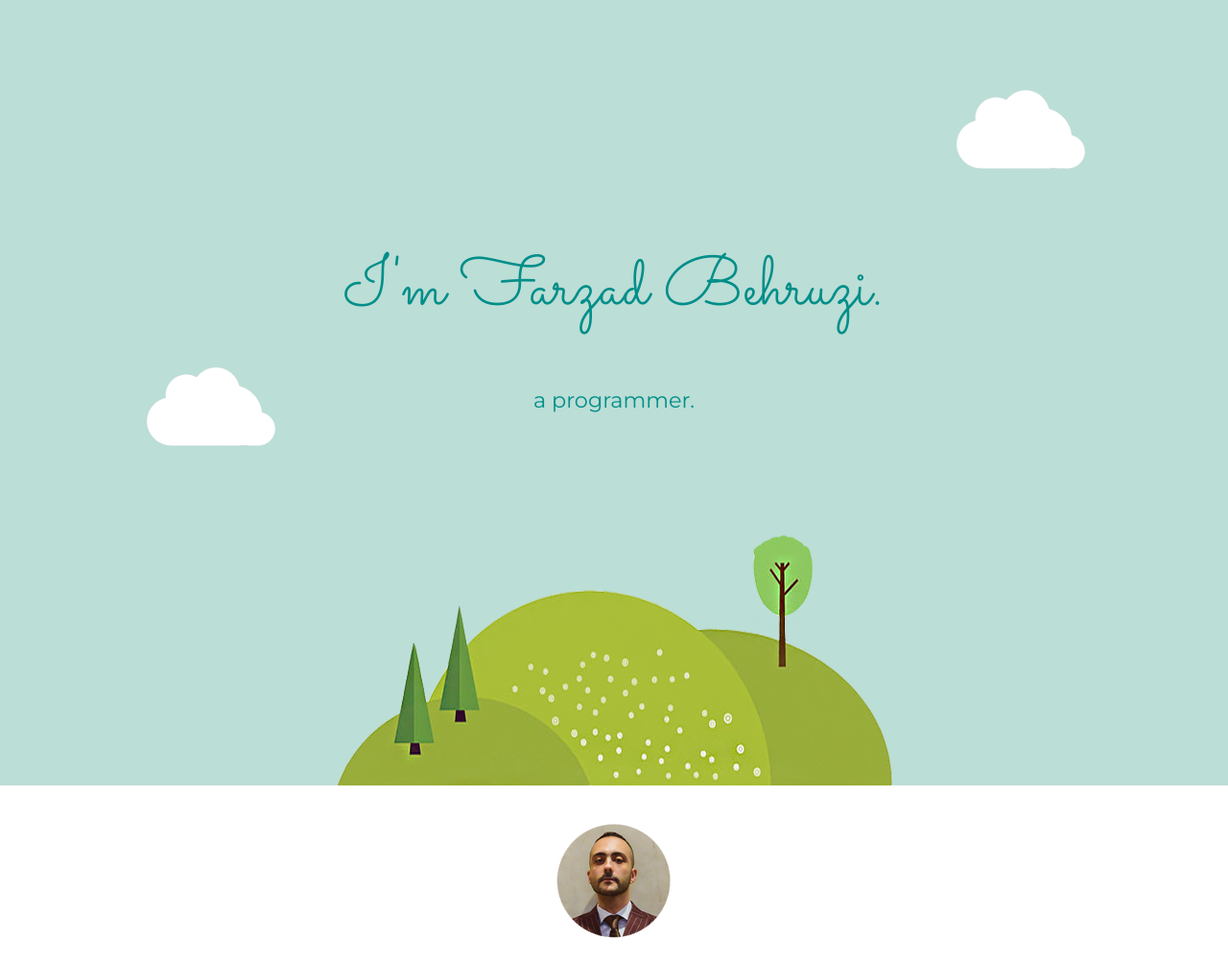
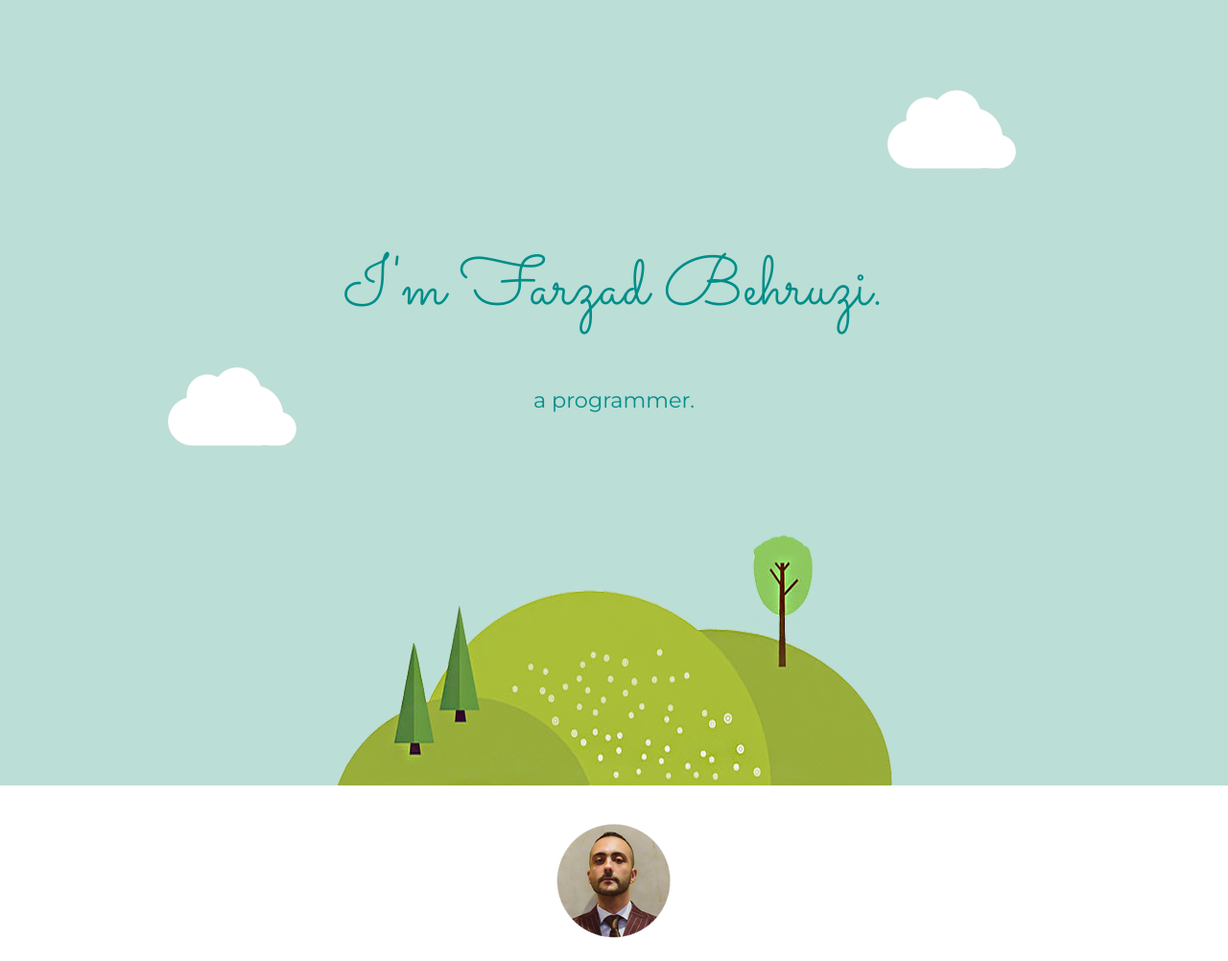
Before and after one commit to FarzadBehruzi/FB, a plain HTML site: page index.html in a window 1280 px wide. Shown: the top 1002 px of the page at 96% size. Drawn offline with Linux system fonts and the light colour scheme.

Commit message:
Update styles.css

```diff
--- a/CSS/styles.css
+++ b/CSS/styles.css
@@ -70,13 +70,13 @@ a:hover {
 
 .top-cloud {
   position: absolute;
-  right: 10%;
+  right: 200px;
   top: 50px;
 }
 
 .bottom-cloud {
   position: absolute;
-  left: 10%;
+  left: 150px;
   bottom: 300px;
 }
 
```
